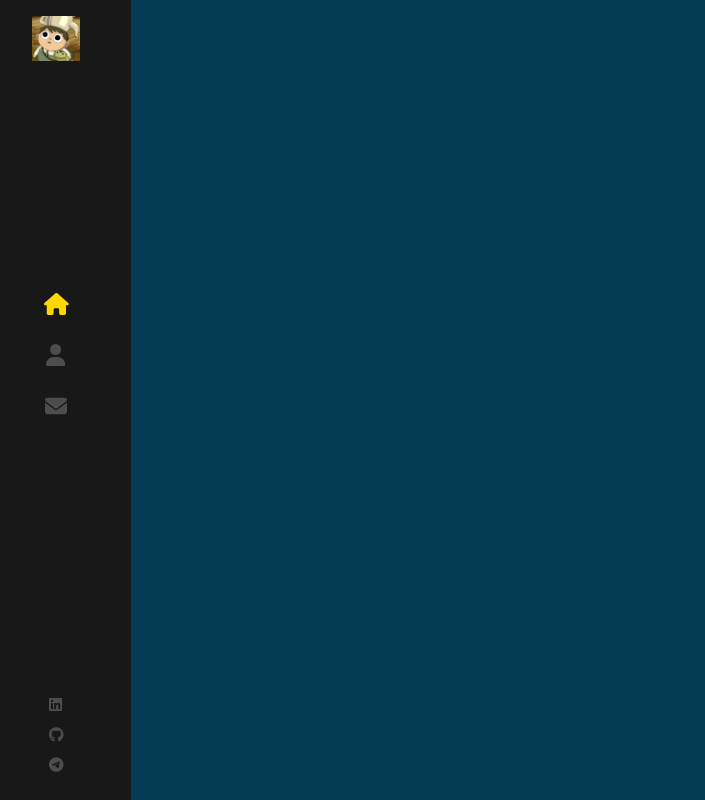
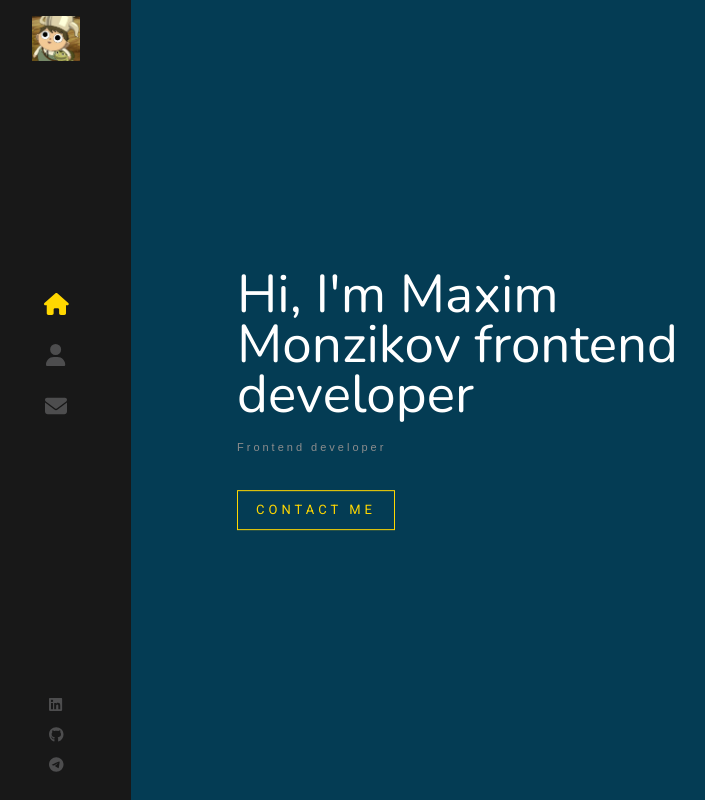
Before and after one commit to MonzikovMaxim/portfolio-react, a React (Create React App) app: page / in a window 1280 px wide. Shown: the whole page, without its empty margins (19-724 px from the left). Built offline with nearby package versions, Linux system fonts and the light colour scheme.

Commit message:
feat: Home page

```diff
--- a/package.json
+++ b/package.json
@@ -9,6 +9,8 @@
     "@testing-library/jest-dom": "^5.16.4",
     "@testing-library/react": "^13.3.0",
     "@testing-library/user-event": "^13.5.0",
+    "animate": "^1.0.0",
+    "animate.css": "^4.1.1",
     "loaders.css": "^0.1.2",
     "react": "^18.2.0",
     "react-dom": "^18.2.0",
--- a/src/App.scss
+++ b/src/App.scss
@@ -1,4 +1,8 @@
 $primary-color: #ffd700;
-input, text {
-  font-family: 'Nunito', Times, serif;
+
+@import "animate.css";
+
+input,
+text {
+  font-family: "Nunito", Times, serif;
 }
--- a/src/components/Home/index.scss
+++ b/src/components/Home/index.scss
@@ -2,10 +2,49 @@
 
   .text-zone {
     position: absolute;
-    left: 10%;
+    left: 20%;
     top: 50%;
     transform: translateY(-50%);
     width: 40%;
     max-height: 90%;
   }
+
+  h1 {
+    color: #fff;
+    font-size: 53px;
+    line-height: 50px;
+    margin: 0;
+    font-weight: 400;
+    animation: fadeIn 1s 1.5s backwards;
+  }
+
+  h2 {
+    color: #8d8d8d;
+    margin-top: 20px;
+    font-weight: 400;
+    font-size: 11px;
+    font-family: sans-serif;
+    letter-spacing: 3px;
+    animation: fadeIn 1s 1.8s backwards;
+  }
+
+  .contact-button {
+    color: #ffd700;
+    font-size: 13px;
+    font-weight: 400;
+    letter-spacing: 4px;
+    font-family: "Roboto";
+    text-decoration: none;
+    padding: 10px 18px;
+    border: 1px solid #ffd700;
+    margin-top: 25px;
+    float: left;
+    animation: fadeIn 1s 1.8s backwards;
+    white-space: nowrap;
+
+    &:hover {
+      background: #ffd700;
+      color: #333;
+    }
+  }
 }
--- a/src/components/Layout/index.scss
+++ b/src/components/Layout/index.scss
@@ -10,11 +10,10 @@
   height: 90%;
   min-height: 566px;
   position: absolute;
-  opacity: 0;
   top: 5%;
   margin: 0 auto;
   z-index: 1;
   transform-style: preserve-3d;
-  animation: backwards 1s forwards;
-  animation-delay: 1s;
+  animation: fadeIn 1.6s forwards;
+  animation-delay: 1.3s;
 }
```
Also changed, not shown: src/components/Home/index.js (+6 -4 lines), 1 other file (tests, documents, lock files or other folders).
